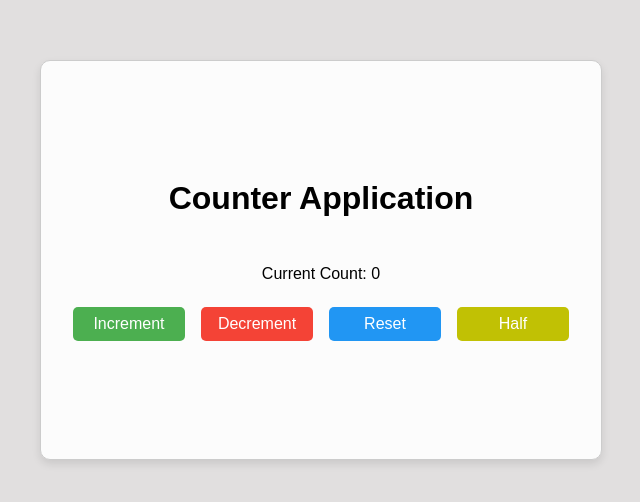
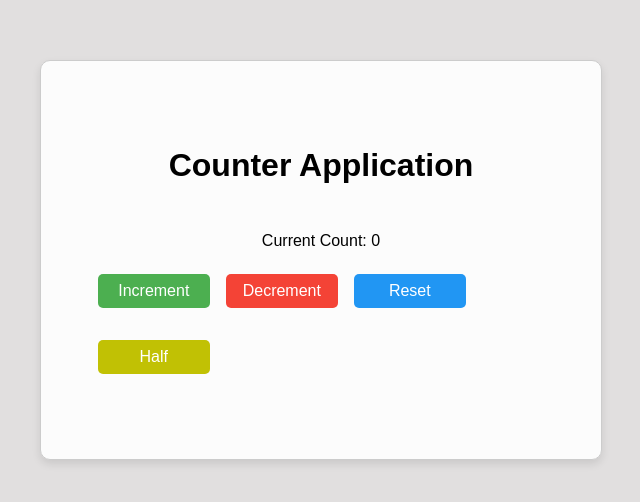
Before and after one commit to ampomahmichael321/counter-app, a React (Vite) app: page / in a window 1280 px wide. Shown: the part 140-642 px from the top of the page, without its empty margins (319-959 px from the left). Built offline with nearby package versions, Linux system fonts and the light colour scheme.

Commit message:
Refactor button section layout and styles

```diff
--- a/src/Counter.css
+++ b/src/Counter.css
@@ -7,6 +7,8 @@
 }
 .button-section {
   display: flex;
+  flex-wrap: wrap;
+  max-width: 90%;
   gap: 1em;
 }
 
```
